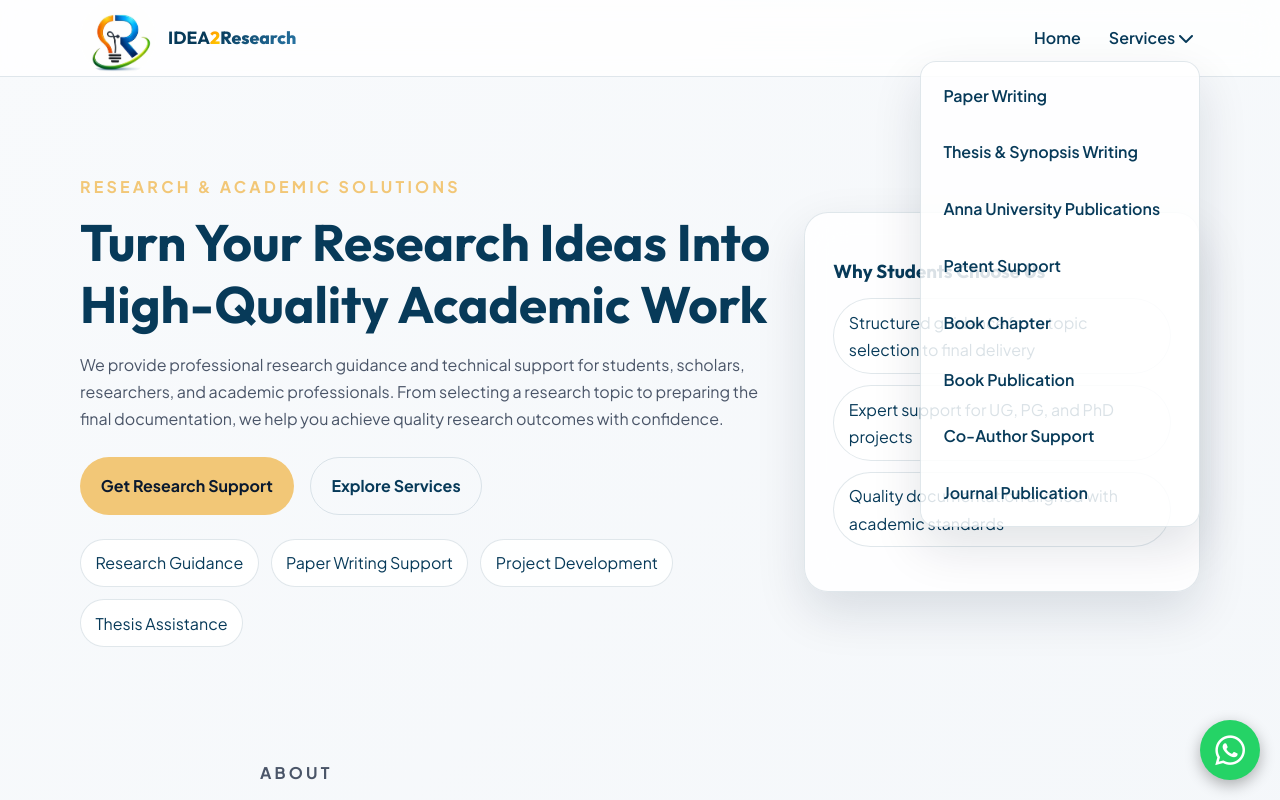
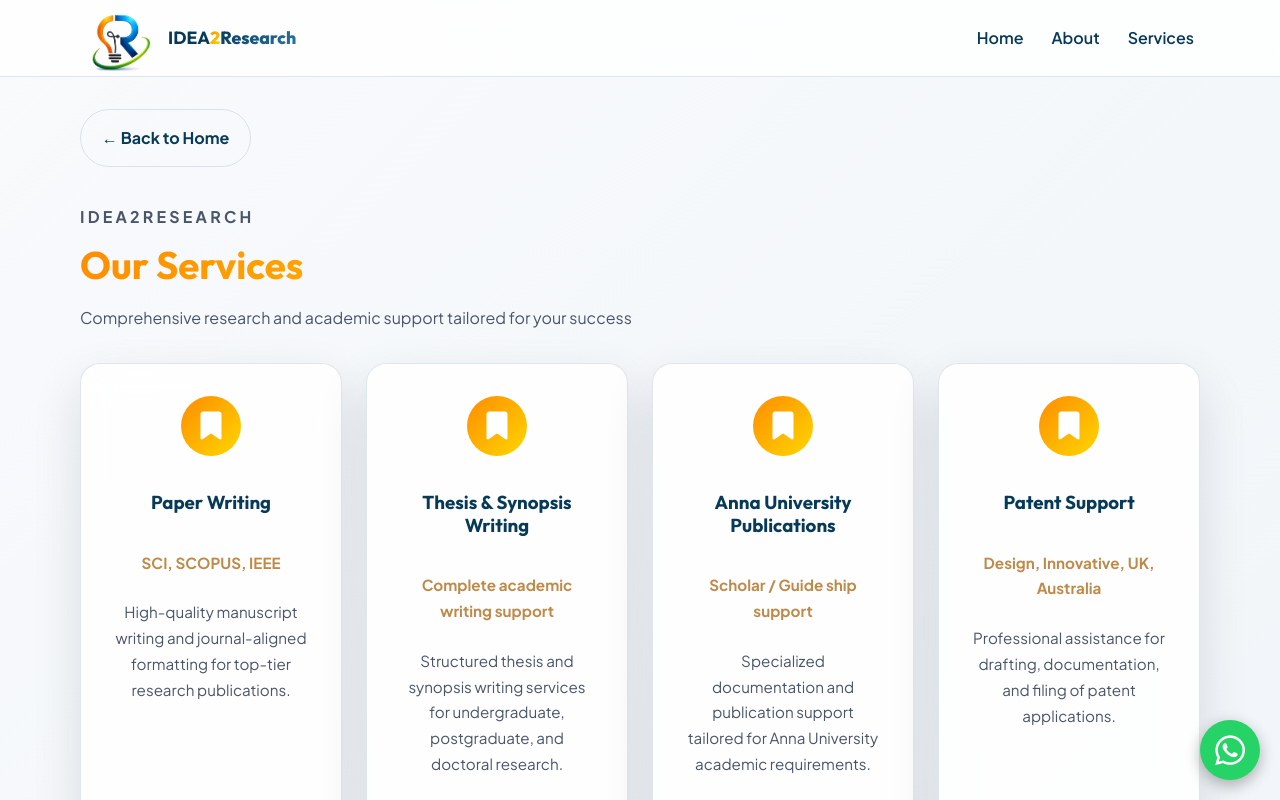
Before and after one commit to hkharikarthikeyan/RST, a React (Vite) app: page / in a window 1280 px wide. Both pictures are taken after a click on the button "Services". Shown: the top 800 px of the page. Built offline with nearby package versions, Linux system fonts and the light colour scheme.

Commit message:
Update 3

```diff
--- a/src/App.jsx
+++ b/src/App.jsx
@@ -8,6 +8,8 @@ import Support from './components/Support'
 import CTA from './components/CTA'
 import WhatsAppButton from './components/WhatsAppButton'
 import ServicePage from './components/ServicePage'
+import AboutPage from './components/AboutPage'
+import AllServicesPage from './components/AllServicesPage'
 
 export default function App() {
   const [theme, setTheme] = useState('light')
@@ -37,6 +39,10 @@ export default function App() {
             <Support />
             <CTA />
           </>
+        ) : view === 'about' ? (
+          <AboutPage onBack={() => setView('home')} />
+        ) : view === 'services' ? (
+          <AllServicesPage onSelect={setView} onBack={() => setView('home')} />
         ) : (
           <ServicePage slug={view} onBack={() => setView('home')} />
         )}
--- /dev/null
+++ b/src/components/AboutPage.jsx
@@ -0,0 +1,60 @@
+export default function AboutPage({ onBack }) {
+  return (
+    <section className="section about-page-section">
+      <div className="container">
+        <button className="btn btn-secondary back-btn" onClick={onBack}>
+          ← Back to Home
+        </button>
+
+        <div className="about-content">
+          <div className="section-header">
+            <p className="eyebrow">About Us</p>
+            <h2>IDEA2Research</h2>
+          </div>
+
+          <div className="about-grid">
+            <div>
+              <h3>Our Mission</h3>
+              <p>
+                We help students and researchers simplify the research process by providing
+                structured guidance, technical expertise, and quality documentation.
+              </p>
+            </div>
+
+            <div>
+              <h3>Our Expertise</h3>
+              <p>
+                Whether you are working on an undergraduate project, postgraduate thesis, or
+                journal publication, our experienced team ensures your work follows academic
+                standards and best practices.
+              </p>
+            </div>
+
+            <div>
+              <h3>Who We Serve</h3>
+              <ul className="feature-list">
+                <li>Undergraduate Students</li>
+                <li>Postgraduate Students</li>
+                <li>PhD Scholars</li>
+                <li>Research Professionals</li>
+                <li>Academic Institutions</li>
+              </ul>
+            </div>
+
+            <div>
+              <h3>Why Choose Us</h3>
+              <ul className="feature-list">
+                <li>Experienced Research Experts</li>
+                <li>High Quality Documentation</li>
+                <li>Confidential Support</li>
+                <li>On-Time Delivery</li>
+                <li>Affordable Pricing</li>
+                <li>Personalized Guidance</li>
+              </ul>
+            </div>
+          </div>
+        </div>
+      </div>
+    </section>
+  )
+}
--- /dev/null
+++ b/src/components/AllServicesPage.jsx
@@ -0,0 +1,39 @@
+import { services } from '../data/services'
+
+export default function AllServicesPage({ onSelect, onBack }) {
+  return (
+    <section className="section service-gallery-section">
+      <div className="container">
+        <button className="btn btn-secondary back-btn" onClick={onBack}>
+          ← Back to Home
+        </button>
+
+        <div className="section-header">
+          <p className="eyebrow">IDEA2Research</p>
+          <h2>Our Services</h2>
+          <p>Comprehensive research and academic support tailored for your success</p>
+        </div>
+
+        <div className="services-grid">
+          {services.map((service) => (
+            <div
+              className="service-gallery-card"
+              key={service.slug}
+              onClick={() => onSelect(service.slug)}
+            >
+              <div className="service-gallery-icon">
+                <i className="fa-solid fa-bookmark"></i>
+              </div>
+              <h3>{service.title}</h3>
+              <p className="service-subtitle-small">{service.subtitle}</p>
+              <p className="service-summary-small">{service.summary}</p>
+              <button className="btn btn-primary btn-small">
+                Explore
+              </button>
+            </div>
+          ))}
+        </div>
+      </div>
+    </section>
+  )
+}
--- a/src/components/Navbar.jsx
+++ b/src/components/Navbar.jsx
@@ -1,9 +1,6 @@
 import { useState } from 'react'
-import { services } from '../data/services'
 
 export default function Navbar({ onNavigate }) {
-  const [open, setOpen] = useState(false)
-
   return (
     <header className="topbar">
       <div className="container nav-wrap">
@@ -16,29 +13,12 @@ export default function Navbar({ onNavigate }) {
           <button className="nav-link-button" onClick={() => onNavigate('home')}>
             Home
           </button>
-
-          <div className="dropdown">
-            <button className="nav-link-button" onClick={() => setOpen((prev) => !prev)}>
-              Services <i className="fa-solid fa-chevron-down"></i>
-            </button>
-
-            {open && (
-              <div className="dropdown-menu">
-                {services.map((service) => (
-                  <button
-                    key={service.slug}
-                    className="dropdown-item"
-                    onClick={() => {
-                      onNavigate(service.slug)
-                      setOpen(false)
-                    }}
-                  >
-                    {service.title}
-                  </button>
-                ))}
-              </div>
-            )}
-          </div>
+          <button className="nav-link-button" onClick={() => onNavigate('about')}>
+            About
+          </button>
+          <button className="nav-link-button" onClick={() => onNavigate('services')}>
+            Services
+          </button>
         </nav>
       </div>
     </header>
--- a/src/styles/index.css
+++ b/src/styles/index.css
@@ -384,6 +384,101 @@ h3 {
   border-radius: 12px;
 }
 
+.service-gallery-section {
+  padding-top: 2rem;
+}
+
+.services-grid {
+  display: grid;
+  grid-template-columns: repeat(4, minmax(0, 1fr));
+  gap: 1.5rem;
+}
+
+.service-gallery-card {
+  padding: 2rem;
+  border-radius: 20px;
+  background: var(--bg-card);
+  border: 1px solid var(--border-glass);
+  box-shadow: var(--shadow);
+  backdrop-filter: blur(18px);
+  cursor: pointer;
+  transition: transform 0.3s ease, box-shadow 0.3s ease;
+  text-align: center;
+  display: flex;
+  flex-direction: column;
+  align-items: center;
+  gap: 1rem;
+}
+
+.service-gallery-card:hover {
+  transform: translateY(-8px);
+  box-shadow: 0 30px 60px rgba(0, 0, 0, 0.3);
+}
+
+.service-gallery-icon {
+  width: 60px;
+  height: 60px;
+  background: linear-gradient(135deg, #FF8C00 0%, #FFD700 100%);
+  border-radius: 50%;
+  display: flex;
+  align-items: center;
+  justify-content: center;
+  font-size: 28px;
+  color: white;
+}
+
+.service-subtitle-small {
+  color: var(--accent);
+  font-weight: 700;
+  margin: 0.5rem 0 0 0;
+  font-size: 0.95rem;
+}
+
+.service-summary-small {
+  color: var(--text-muted);
+  font-size: 0.95rem;
+  margin: 0.5rem 0;
+  flex-grow: 1;
+}
+
+.btn-small {
+  padding: 0.65rem 1rem;
+  font-size: 0.9rem;
+}
+
+.about-page-section {
+  padding-top: 2rem;
+  padding-bottom: 4rem;
+}
+
+.about-content {
+  max-width: 1000px;
+}
+
+.about-grid {
+  display: grid;
+  grid-template-columns: repeat(2, minmax(0, 1fr));
+  gap: 2rem;
+  margin-top: 2rem;
+}
+
+.about-grid > div {
+  padding: 1.5rem;
+  background: var(--bg-card);
+  border: 1px solid var(--border-glass);
+  border-radius: 20px;
+}
+
+.about-grid h3 {
+  color: var(--text-main);
+  margin-top: 0;
+}
+
+.about-grid p {
+  color: var(--text-muted);
+  margin: 0;
+}
+
 .whatsapp {
   position: fixed;
   right: 20px;
@@ -411,7 +506,9 @@ h3 {
   .hero-grid,
   .support-grid,
   .card-grid,
-  .process-grid {
+  .process-grid,
+  .services-grid,
+  .about-grid {
     grid-template-columns: 1fr 1fr;
   }
 }
@@ -421,7 +518,9 @@ h3 {
   .support-grid,
   .card-grid,
   .process-grid,
-  .service-grid {
+  .service-grid,
+  .services-grid,
+  .about-grid {
     grid-template-columns: 1fr;
   }
 
```
